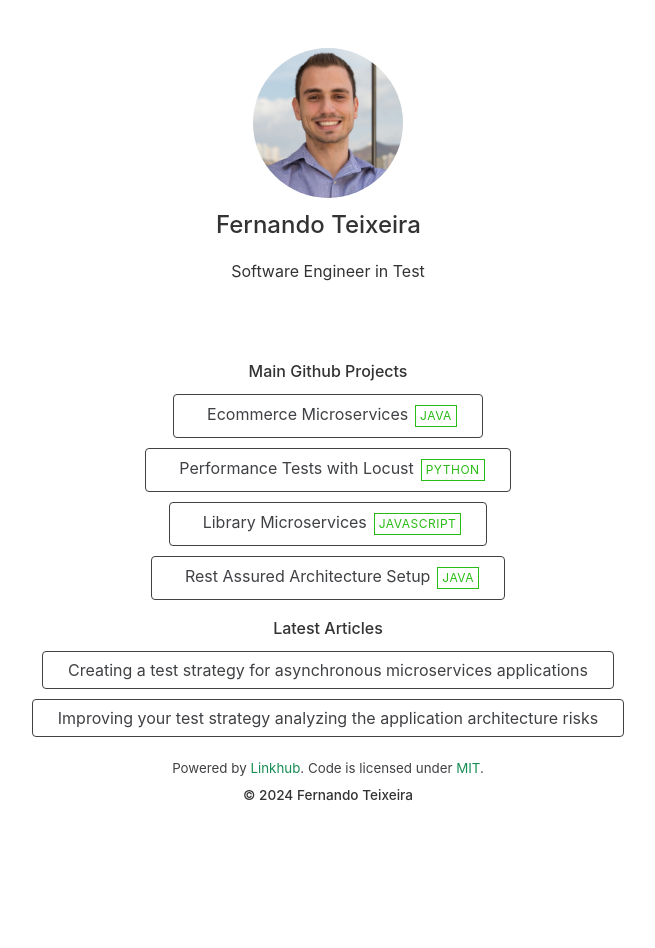
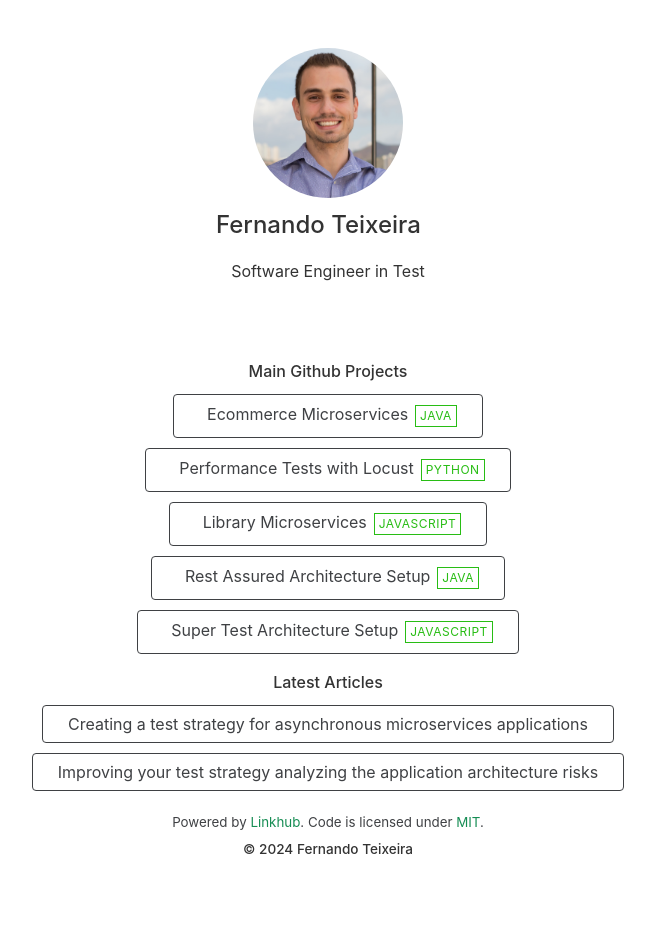
Before and after one commit to teixeira-fernando/teixeira-fernando.github.io, a Jekyll site: the page built from index.html, in a window 1280 px wide. Shown: the whole page, without its empty margins (312-967 px from the left). Built offline with Jekyll 4.4.1, drawn with Linux system fonts in a browser that asks for light colours; nearby versions of some CDN libraries.

Commit message:
added one more project to main github projects

```diff
--- a/_data/links.yml
+++ b/_data/links.yml
@@ -20,6 +20,11 @@
       icon: ri:java-fill # Icons are optional.
       tag: Java
 
+    - title: Super Test Architecture Setup
+      url: https://github.com/teixeira-fernando/supertest-architecture
+      icon: logos:javascript
+      tag: Javascript
+
 - category: Latest Articles
   items:
     - title: Creating a test strategy for asynchronous microservices applications
```
